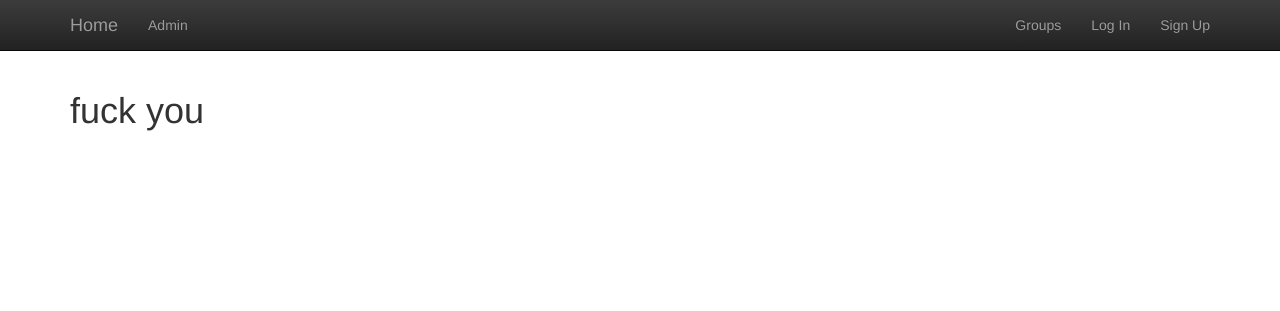
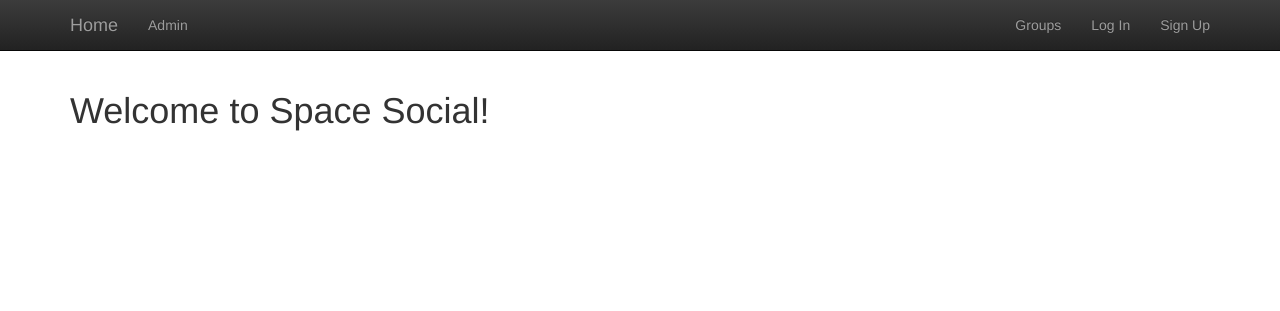
Before and after one commit to dwdewul/space-social, a Django app: page / in a window 1280 px wide. Shown: the top 311 px of the page. Run offline with Django 3.2, Linux system fonts and the light colour scheme; some libraries are stand-ins or nearby versions.

Commit message:
Minor fixes to UI

```diff
--- a/groups/templates/groups/group_list.html
+++ b/groups/templates/groups/group_list.html
@@ -33,6 +33,7 @@
                 </div>
             </div>
         </a>
+        <hr>
         {% endfor %}
     </div>
 </div>
--- a/templates/index.html
+++ b/templates/index.html
@@ -1,4 +1,4 @@
 {% extends "base.html" %}
 {% block body %}
-<h1>fuck you</h1>
+<h1>Welcome to Space Social!</h1>
 {% endblock %}
```
Also changed, not shown: db.sqlite3.
